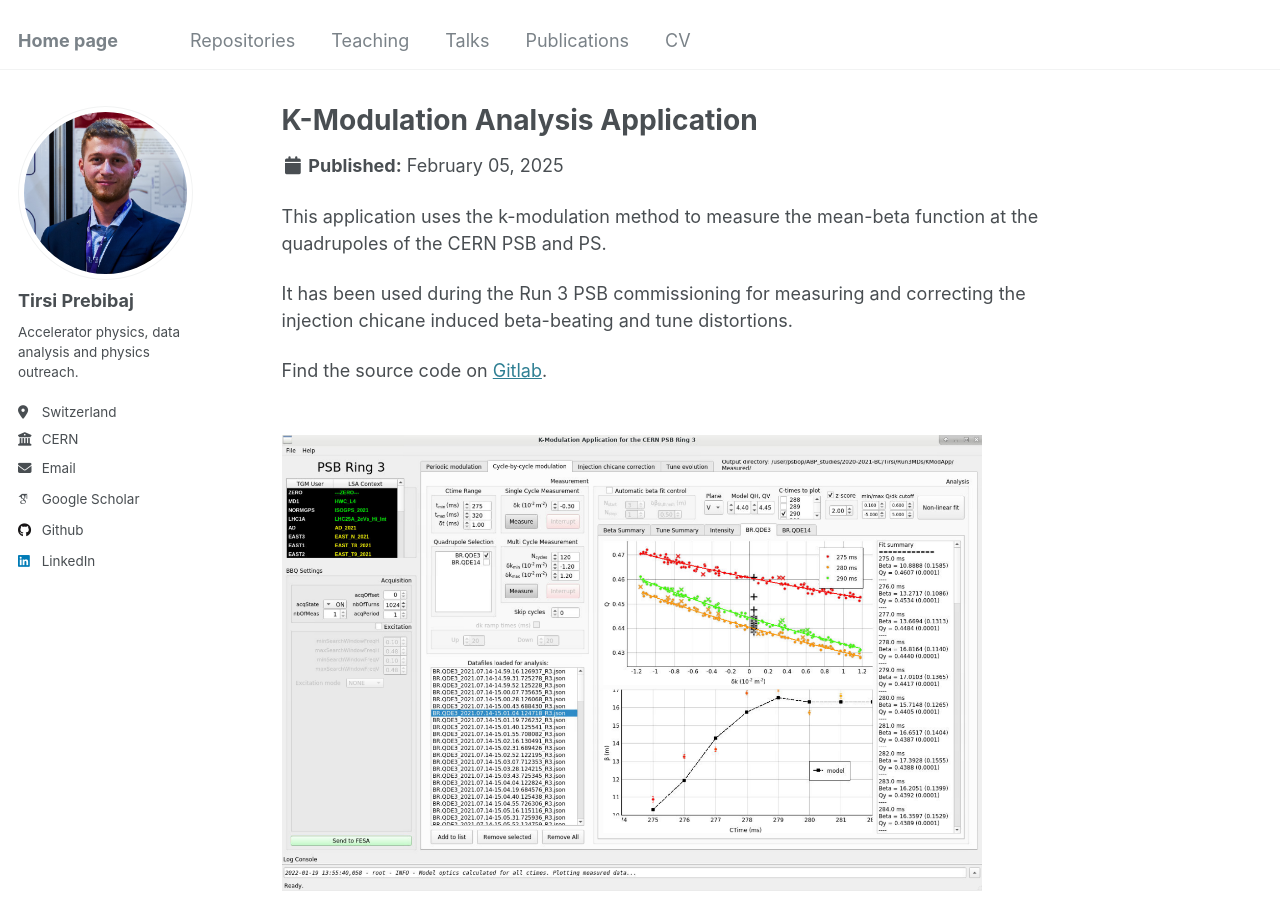
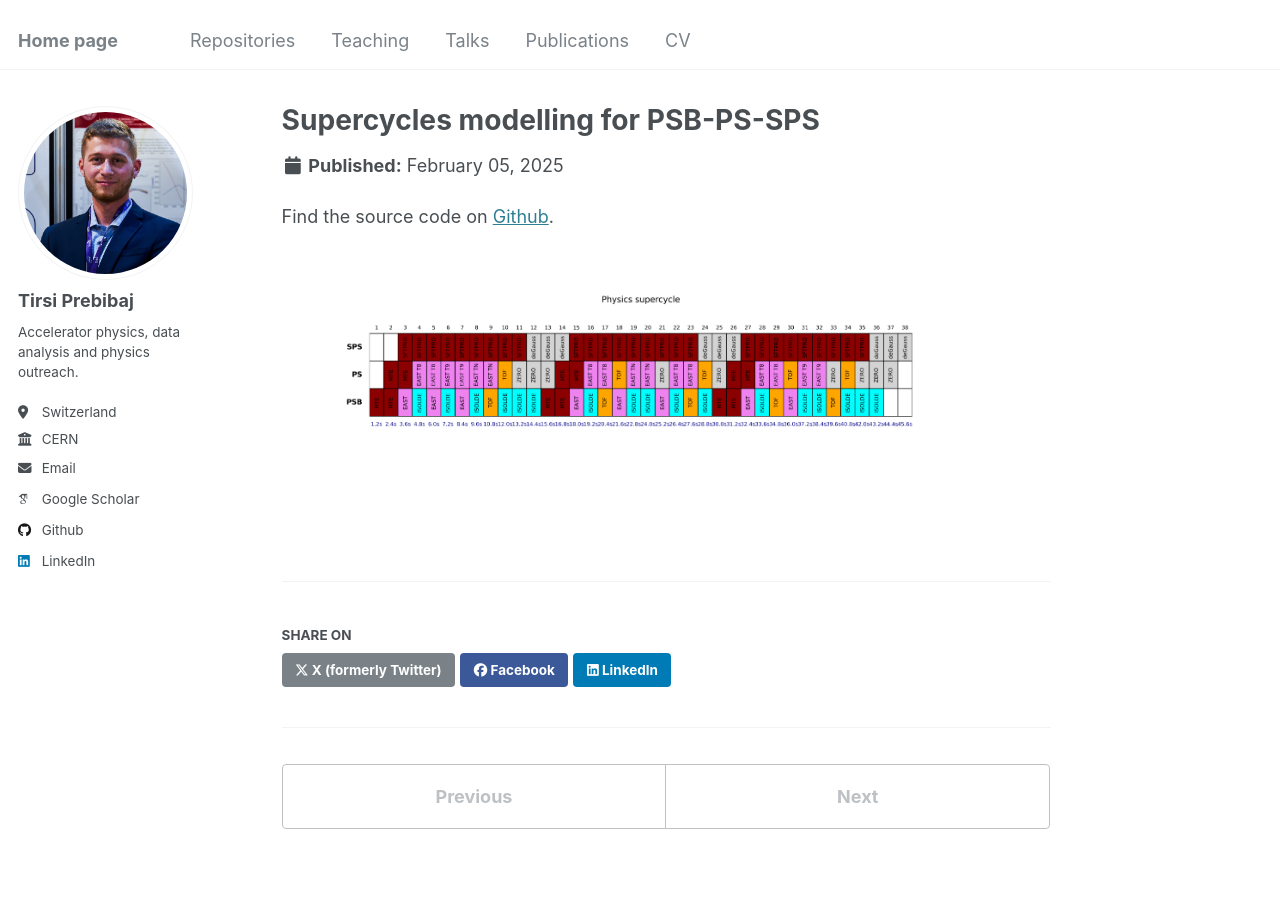
Before and after one commit to tprebiba/tprebiba.github.io, a Jekyll site: the page built from _repositories/portfolio-3.md, in a window 1280 px wide and 900 px high. Built offline with Jekyll 4.4.1, drawn with Linux system fonts in a browser that asks for light colours; some web fonts are replaced.

Commit message:
supercycles

```diff
--- a/_repositories/portfolio-3.md
+++ b/_repositories/portfolio-3.md
@@ -1,13 +1,9 @@
 ---
-title: "K-Modulation Analysis Application"
-excerpt: "A [PyQt](https://wiki.python.org/moin/PyQt) GUI for measuring and correcting the tune and beta-beating in the CERN PSB."
+title: "Supercycles modelling for PSB-PS-SPS"
+excerpt: "A set of python functions for modelling the present and future supercycle composition and expected time sharing for the different facilities in the PSB, PS and SPS."
 collection: repositories
 ---
 
-This application uses the k-modulation method to measure the mean-beta function at the quadrupoles of the CERN PSB and PS.
+Find the source code on [Github](https://github.com/tprebiba/supercycles).
 
-It has been used during the Run 3 PSB commissioning for measuring and correcting the injection chicane induced beta-beating and tune distortions.
-
-Find the source code on [Gitlab](https://gitlab.cern.ch/tprebiba/k-modulation-analysis-application-for-psb-and-ps).
-
-<br/><img src='/images/k-mod-app.png' width='700'>
+<br/><img src='/images/supercycle_grid_example.png' width='700'>
```
Also changed, not shown: _repositories/portfolio-4.md (added, +13 -0 lines), images/supercycle_grid_example.png (added), 1 other file.
